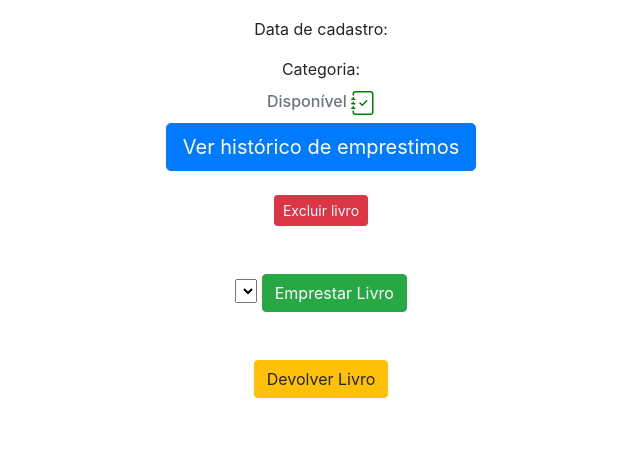
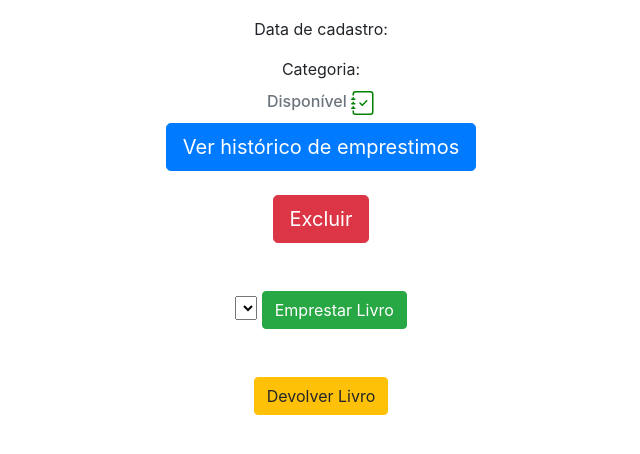
Before and after one commit to naiarar/Empresta-, a Django app: template livro/templates/ver_livro.html in a window 1280 px wide. Shown: the part 247-701 px from the top of the page, without its empty margins (319-959 px from the left). Run offline with Django 4.2, Linux system fonts and the light colour scheme; the template is opened without the code that fills it, so the values that code supplies are empty.

Commit message:
alterei botão excluir livro

```diff
--- a/livro/templates/ver_livro.html
+++ b/livro/templates/ver_livro.html
@@ -1,26 +1,28 @@
 {% extends 'base.html' %}
 
 {% block 'conteudo' %}
-
-
 
 <div class="modal fade" id="exampleModal2" tabindex="-1" role="dialog" aria-labelledby="exampleModalLabel2"
     aria-hidden="true">
     <div class="modal-dialog" role="document">
         <div class="modal-content">
             <div class="modal-header">
-                <h5 class="modal-title" id="exampleModalLabel">Deseja mesmo excluir?</h5>
+                <h5 class="modal-title" id="exampleModalLabel">Deseja mesmo excluir ?</h5>
                 <button type="button" class="close" data-dismiss="modal" aria-label="Close">
                     <span aria-hidden="true">&times;</span>
                 </button>
             </div>
             <div class="modal-body">
+
+
                 <a href="{% url 'excluir_livro' id_livro %}" class="btn btn-danger">Excluir</a>
+
             </div>
 
         </div>
     </div>
 </div>
+
 
 <div style="text-align: center;" class="container">
     <h1> {{livro.titulo}} </h1>
@@ -70,8 +72,8 @@
         emprestimos</a>
     <br>
     <br>
-    <button type="button" class="btn btn-danger btn-sm" data-toggle="modal" data-target="#exampleModal2">
-        Excluir livro
+    <button type="button" class="btn btn-danger btn-lg" data-toggle="modal" data-target="#exampleModal2">
+        Excluir
     </button>
     <br>
     <br>
```
